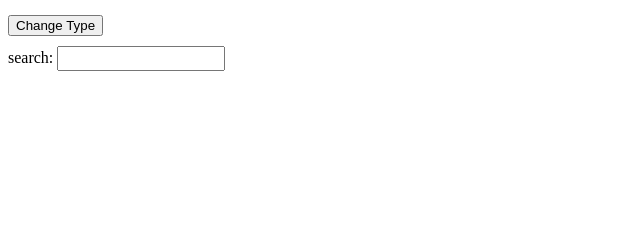
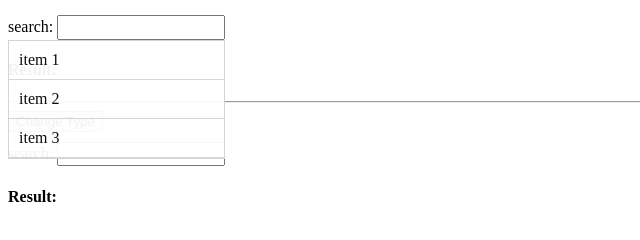
Before and after one commit to chumpon-asaneerat/web.tech.notes, a plain HTML site: page 03.WebUI/01.TagEditor/index.html in a window 1280 px wide. Shown: the part 44-284 px from the top of the page, without its empty margins (0-640 px from the left). Drawn offline with nearby package versions, Linux system fonts and the light colour scheme.

Commit message:
Update code for tag editor for autocomplete function.

```diff
--- a/03.WebUI/01.TagEditor/index.html
+++ b/03.WebUI/01.TagEditor/index.html
@@ -6,14 +6,72 @@
     <meta http-equiv="X-UA-Compatible" content="ie=edge">
     <title>Search suggestions.</title>
     <link rel="stylesheet" href="css/search.css">
+    <style>
+        .autocomplete {
+            /* the container must be positioned relative. */
+            position: relative;
+            display: inline-block;
+            margin: 0 auto;
+            padding: 0;
+        }
+        .autocomplete-items {
+            position: absolute;
+            z-index: 99;
+            border: 1px solid #d4d4d4;
+            /* position the autocomplete items to be the same width as the container. */
+            top: 100%;
+            left: 0;
+            right: 0;
+        }
+        .autocomplete-items div {
+            padding: 10px;
+            cursor: pointer;
+            background-color: #fff;
+            border-bottom: 1px solid #d4d4d4;
+            opacity: 0.95;
+        }
+        .autocomplete-items div:hover {
+            /* when hovering an item. */
+            background-color: #e9e9e9;
+        }
+    </style>
 </head>
 <body>
     <h3>Search suggestions.</h3>
+    <!-- Concept -->
+    <div style="margin-top: 10px;">
+        <div class="autocomplete">
+            <label for="txtSearch1">search:</label>
+            <input id="txtSearch1" type="text" style="width: 10rem; height: 1.4em;">
+            <!-- create a DIV element that will contain the items (values). -->
+            <div id="txtSearch1-autocomplete-list" class="autocomplete-items">
+                <!-- for each item in the array. -->
+                <div>
+                    item 1
+                    <input type='hidden' value="item 1">
+                </div>
+                <div>
+                    item 2
+                    <input type='hidden' value="item 2">
+                </div>
+                <div>
+                    item 3
+                    <input type='hidden' value="item 3">
+                </div>
+            </div>
+        </div>
+        <h4>Result:</h4>
+    </div>
+    <hr/>
+    <!-- Implementation -->
     <button onclick="changeType();">Change Type</button>
     <div style="margin-top: 10px;">
-        <label for="txtSearch">search:</label>
-        <input id="txtSearch" type="text" style="width: 10rem; height: 1.4em;">
+        <label for="txtSearch2">search:</label>
+        <input id="txtSearch2" type="text" style="width: 10rem; height: 1.4em;">
+        <h4>Result:</h4>
     </div>
+
+
     <script src="https://code.jquery.com/jquery-3.3.1.min.js"></script>
     <script src="https://cdnjs.cloudflare.com/ajax/libs/riot/3.11.1/riot+compiler.min.js"></script>
     <script src="js/search.js"></script>
```
